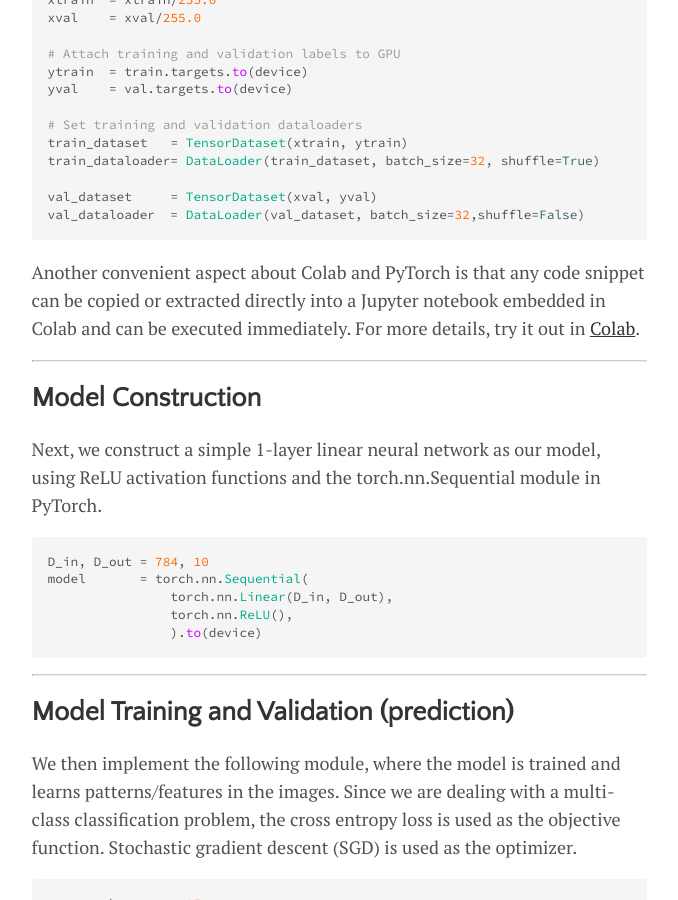
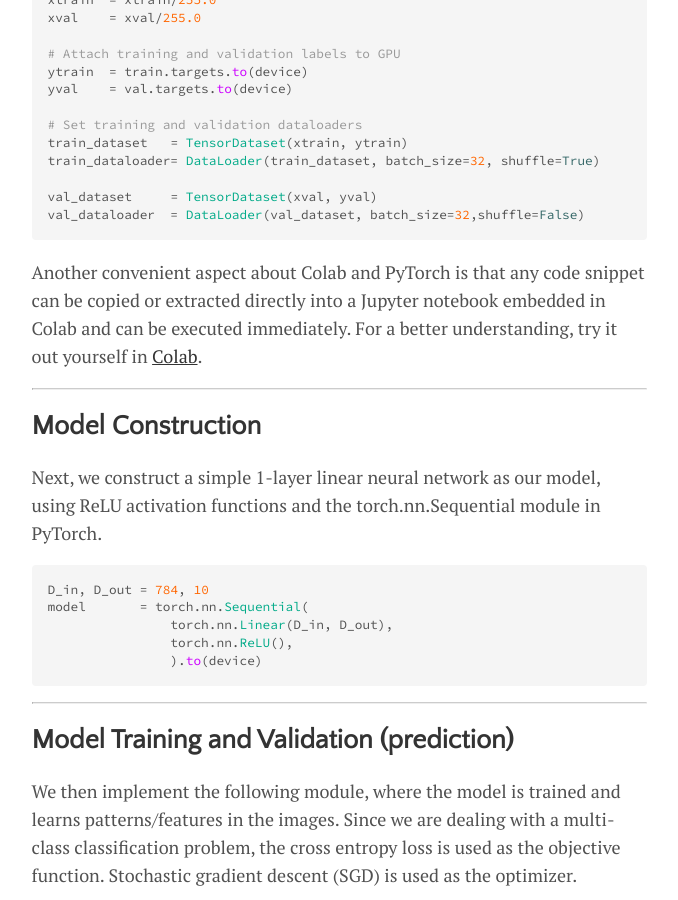
Before and after one commit to CheeGY/cheegy.github.io, a Jekyll site: the page built from _posts/2020-12-31-PyTorchColab.md, in a window 1280 px wide and 900 px high, scrolled down 3225 px. Shown: the whole window, without its empty margins (301-979 px from the left). Built offline with Jekyll 4.4.1, drawn with Linux system fonts in a browser that asks for light colours.

Commit message:
Update 2020-12-31-PyTorchColab.md

````diff
--- a/_posts/2020-12-31-PyTorchColab.md
+++ b/_posts/2020-12-31-PyTorchColab.md
@@ -71,7 +71,7 @@ val_dataset     = TensorDataset(xval, yval)
 val_dataloader  = DataLoader(val_dataset, batch_size=32,shuffle=False)
 ```
 
-Another convenient aspect about Colab and PyTorch is that any code snippet can be copied or extracted directly into a Jupyter notebook embedded in Colab and can be executed immediately. For more details, try it out in [Colab](https://colab.research.google.com/).
+Another convenient aspect about Colab and PyTorch is that any code snippet can be copied or extracted directly into a Jupyter notebook embedded in Colab and can be executed immediately. For a better understanding, try it out yourself in [Colab](https://colab.research.google.com/).
 
 ----
 
````
